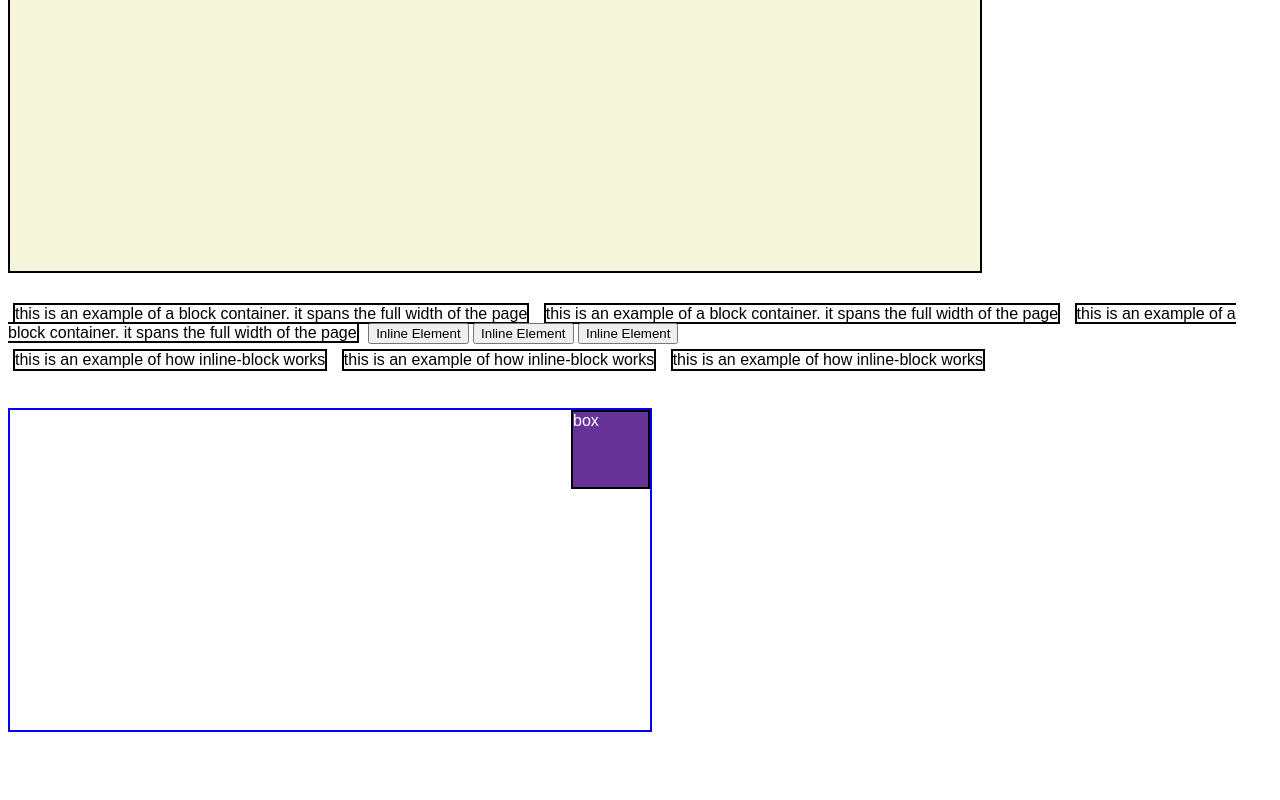
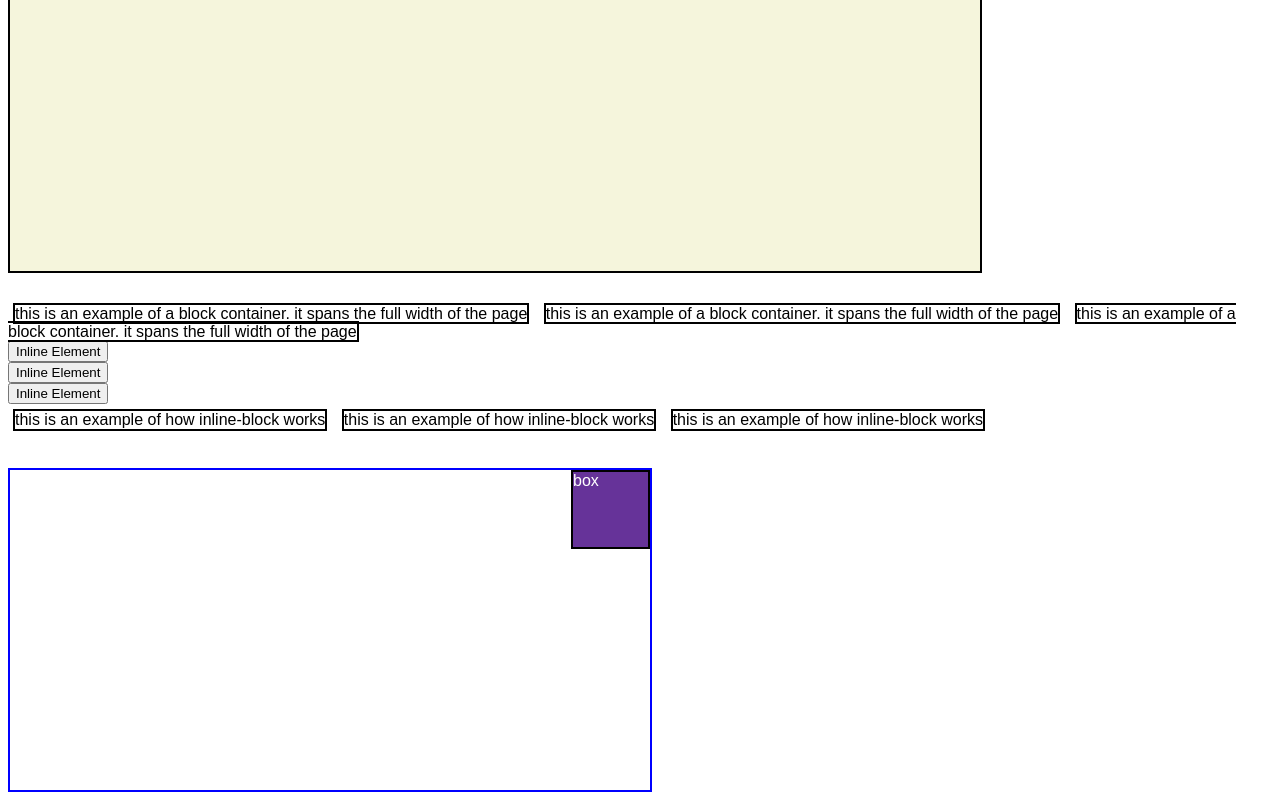
Before and after one commit to JFrancke1797/position-display-float, a plain HTML site: page index.html in a window 1280 px wide. Shown: the part 709-1509 px from the top of the page. Before the commit the page ends 1449 px from the top, so only its background shows below. Drawn offline with Linux system fonts and the light colour scheme.

Commit message:
position display float

```diff
--- a/style.css
+++ b/style.css
@@ -107,7 +107,7 @@ body {
 }
 
 .inline-element {
-    /* display: block */
+    display: block
 }
 
 .inline-block {
```
